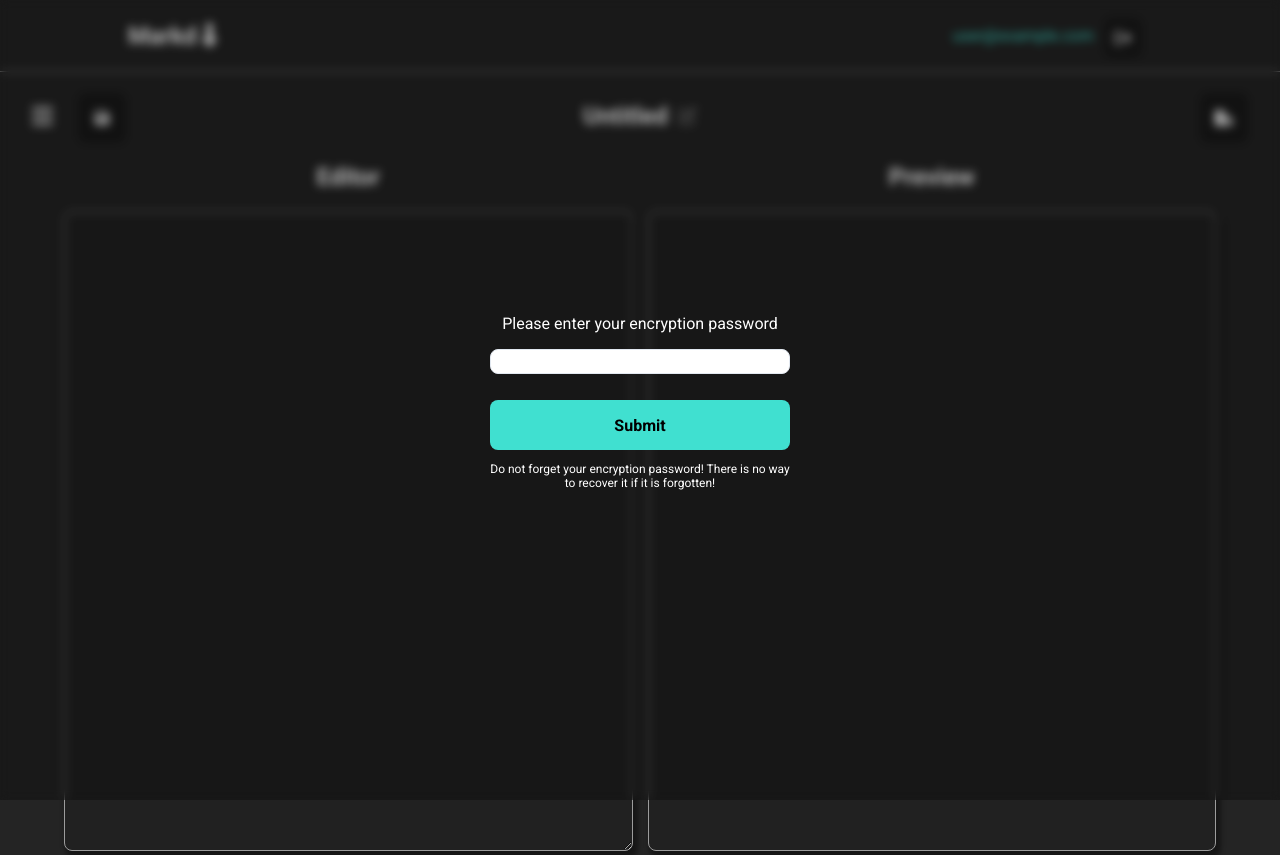
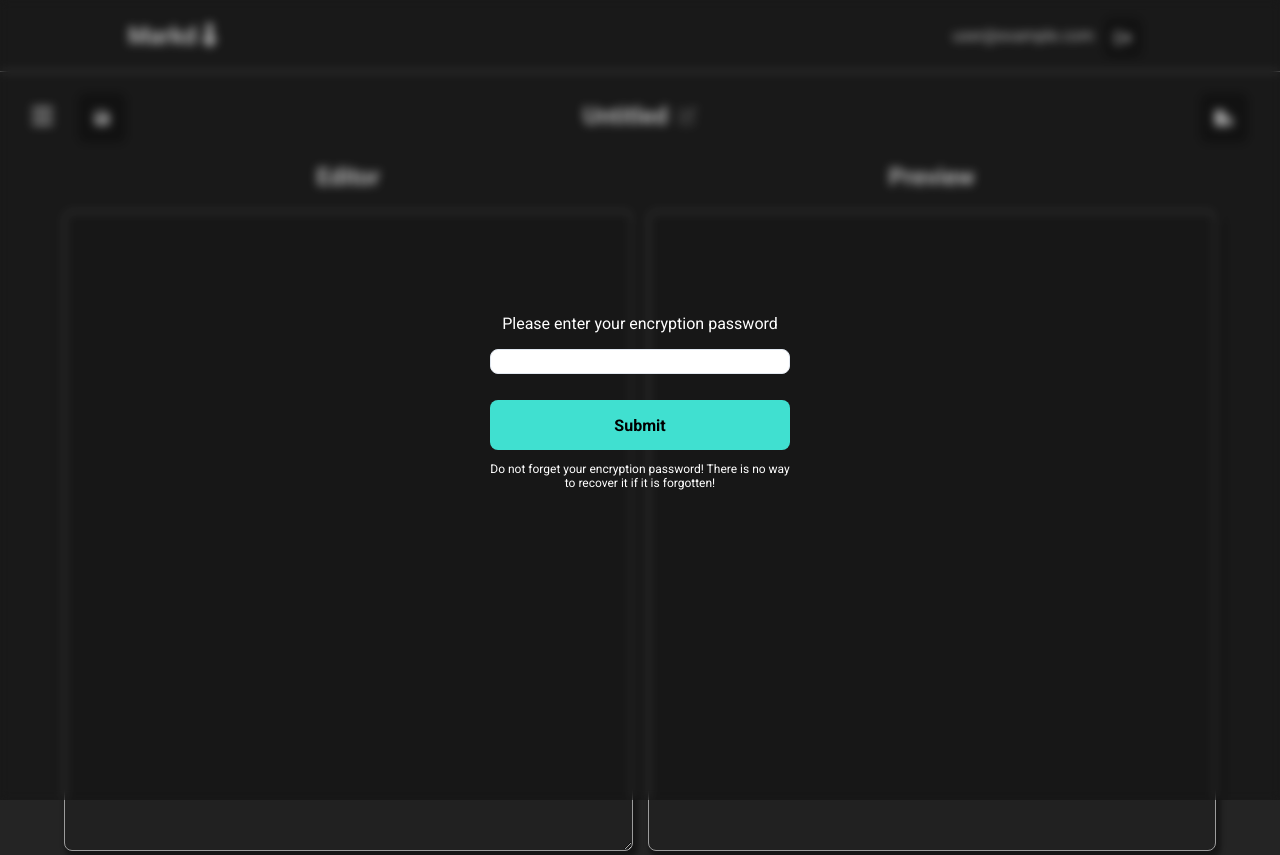
Before and after one commit to nronzel/markdown-editor, a React (Vite) app: page /editor in a window 1280 px wide. Built offline with nearby package versions, Linux system fonts and the light colour scheme; no server answers; the database is empty; sample sign-in values are in the browser's storage.

Commit message:
made text white

```diff
--- a/src/styles/header.css
+++ b/src/styles/header.css
@@ -62,10 +62,10 @@ button {
 
 .current-user {
   transition: all 0.3s ease;
+  color: white;
 }
 
 .current-user:hover,
-.current-user:focus,
-.current-user:active {
+.current-user:focus {
   color: turquoise;
 }
```
